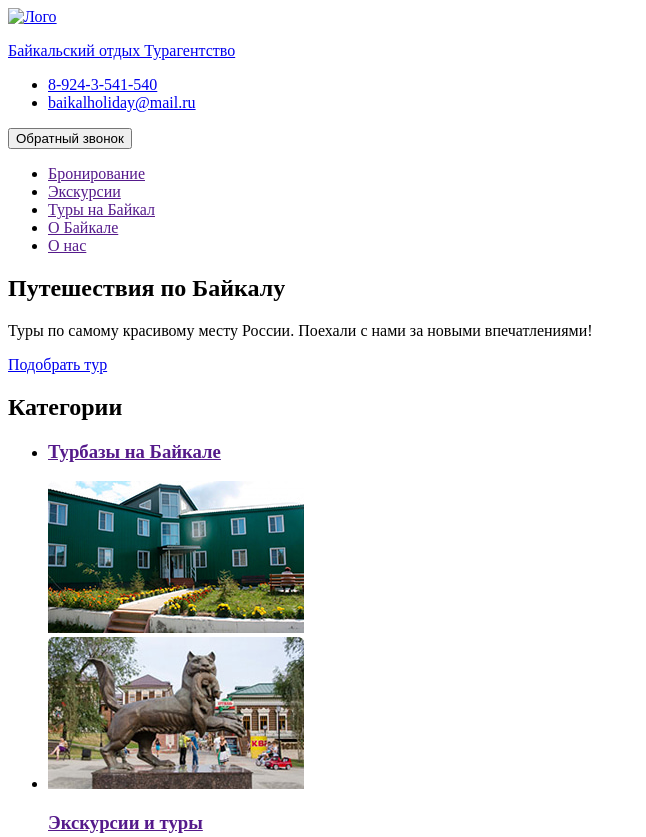
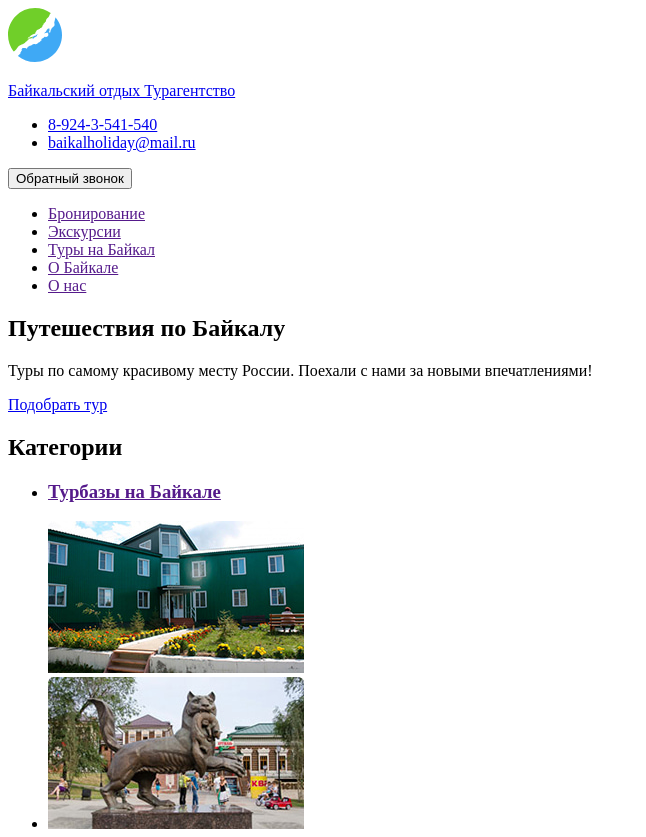
Before and after one commit to MrViachesav25/Adventure, a plain HTML site: page index.html in a window 1280 px wide. Shown: the top 837 px of the page, without its empty margins (0-646 px from the left). Drawn offline with Linux system fonts and the light colour scheme.

Commit message:
Отображение лого в статике

```diff
--- a/index.html
+++ b/index.html
@@ -11,7 +11,7 @@
       <!-- Шапка сайта -->
       <a href="./index.html">
         <img
-          src="./images/logo/Group28.svg"
+          src="./images/logo/Group 28-2.svg"
           alt="Лого"
           width="54"
           height="54"
```
Also changed, not shown: images/logo/Group 28-2.svg (added), images/logo/Group 28.svg (deleted), 3 other files.
